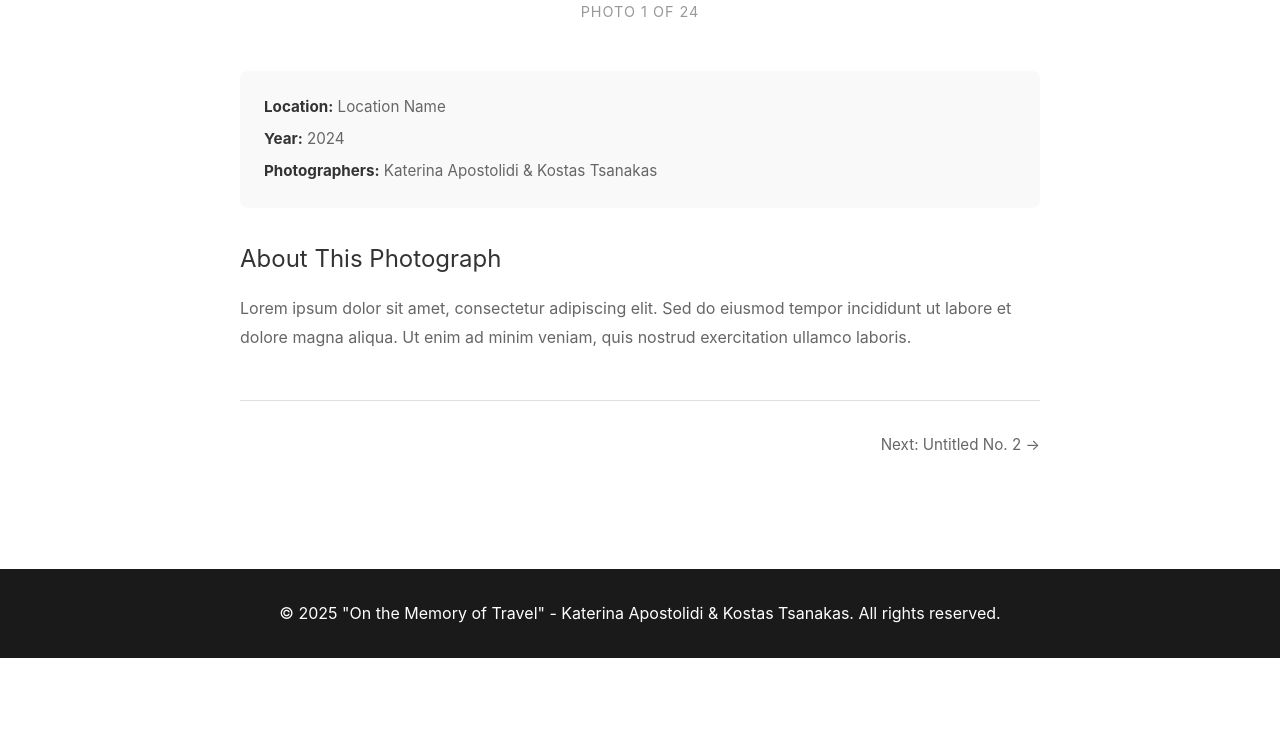
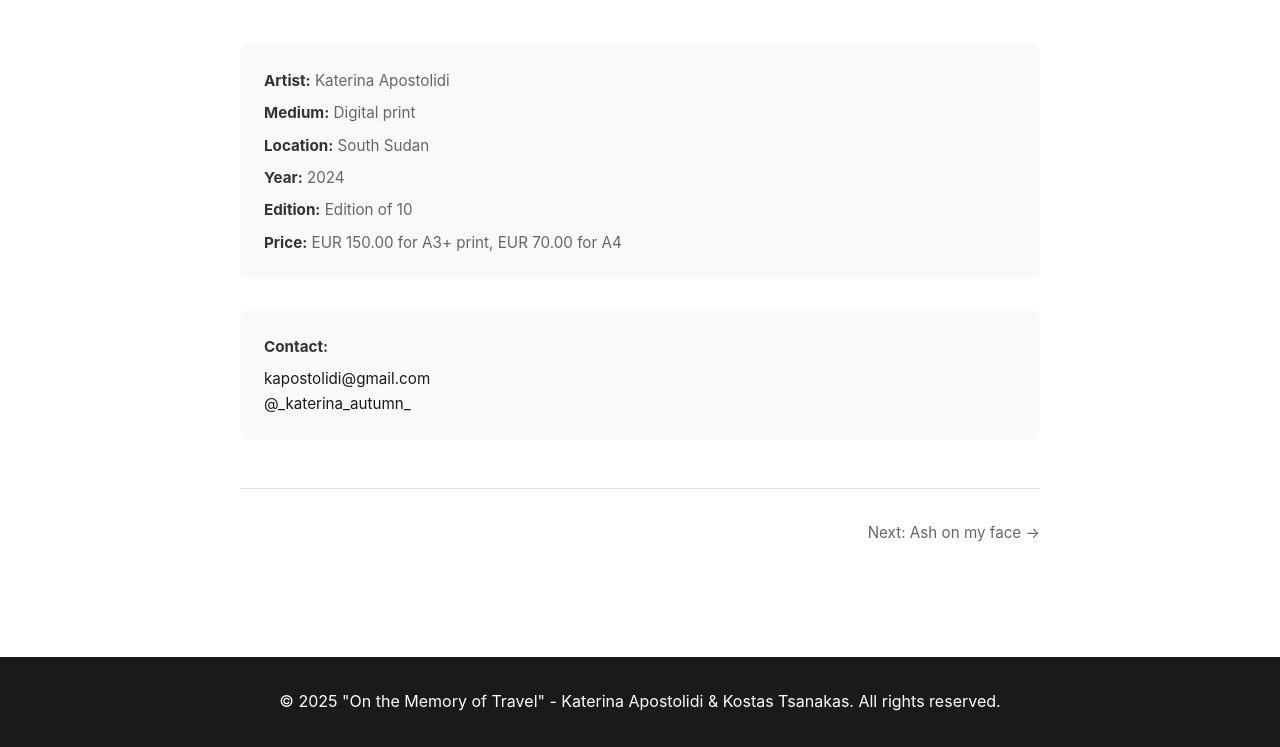
Before and after one commit to kaposto/myxa-exhibition, a plain HTML site: page index.html in a window 1280 px wide. Shown: the part 282-1029 px from the top of the page. Before the commit the page ends 940 px from the top, so only its background shows below. Drawn offline with Linux system fonts and the light colour scheme.

Commit message:
Update index.html

```diff
--- a/index.html
+++ b/index.html
@@ -34,13 +34,6 @@
             font-weight: 300;
             letter-spacing: 2px;
             margin-bottom: 0.5rem;
-        }
-
-        header .photographers {
-            font-size: 1rem;
-            color: #aaa;
-            font-style: italic;
-            letter-spacing: 1px;
         }
 
         .language-toggle {
@@ -142,6 +135,30 @@
             color: #333;
         }
 
+        .contact-section {
+            background: #f9f9f9;
+            padding: 1.5rem;
+            border-radius: 8px;
+            margin-top: 2rem;
+            font-size: 0.95rem;
+        }
+
+        .contact-section strong {
+            color: #333;
+            display: block;
+            margin-bottom: 0.5rem;
+        }
+
+        .contact-section a {
+            color: #1a1a1a;
+            text-decoration: none;
+            transition: color 0.3s;
+        }
+
+        .contact-section a:hover {
+            color: #666;
+        }
+
         .navigation-arrows {
             display: flex;
             justify-content: space-between;
@@ -200,7 +217,6 @@
             <button onclick="setLanguage('de')" id="lang-de">DE</button>
         </div>
         <h1 data-en="On the Memory of Travel" data-de="Über die Erinnerung an das Reisen">On the Memory of Travel</h1>
-        <p class="photographers">Katerina Apostolidi & Kostas Tsanakas</p>
     </header>
 
     <div id="photo-details-container">
@@ -215,42 +231,43 @@
         let currentLang = 'en';
 
         const photos = [
-            {id: 1, title: "Untitled No. 1", location: "Location Name", year: "2024", description: "Lorem ipsum dolor sit amet, consectetur adipiscing elit. Sed do eiusmod tempor incididunt ut labore et dolore magna aliqua. Ut enim ad minim veniam, quis nostrud exercitation ullamco laboris."},
-            {id: 2, title: "Untitled No. 2", location: "Location Name", year: "2024", description: "Duis aute irure dolor in reprehenderit in voluptate velit esse cillum dolore eu fugiat nulla pariatur. Excepteur sint occaecat cupidatat non proident."},
-            {id: 3, title: "Untitled No. 3", location: "Location Name", year: "2024", description: "Sed ut perspiciatis unde omnis iste natus error sit voluptatem accusantium doloremque laudantium, totam rem aperiam, eaque ipsa quae ab illo inventore veritatis."},
-            {id: 4, title: "Untitled No. 4", location: "Location Name", year: "2024", description: "At vero eos et accusamus et iusto odio dignissimos ducimus qui blanditiis praesentium voluptatum deleniti atque corrupti quos dolores."},
-            {id: 5, title: "Untitled No. 5", location: "Location Name", year: "2024", description: "Temporibus autem quibusdam et aut officiis debitis aut rerum necessitatibus saepe eveniet ut et voluptates repudiandae sint et molestiae non recusandae."},
-            {id: 6, title: "Untitled No. 6", location: "Location Name", year: "2024", description: "Nam libero tempore, cum soluta nobis est eligendi optio cumque nihil impedit quo minus id quod maxime placeat facere possimus."},
-            {id: 7, title: "Untitled No. 7", location: "Location Name", year: "2024", description: "Omnis voluptas assumenda est, omnis dolor repellendus. Temporibus autem quibusdam et aut officiis debitis aut rerum necessitatibus."},
-            {id: 8, title: "Untitled No. 8", location: "Location Name", year: "2024", description: "Itaque earum rerum hic tenetur a sapiente delectus, ut aut reiciendis voluptatibus maiores alias consequatur aut perferendis doloribus asperiores repellat."},
-            {id: 9, title: "Untitled No. 9", location: "Location Name", year: "2024", description: "Quis autem vel eum iure reprehenderit qui in ea voluptate velit esse quam nihil molestiae consequatur, vel illum qui dolorem eum fugiat."},
-            {id: 10, title: "Untitled No. 10", location: "Location Name", year: "2024", description: "Neque porro quisquam est, qui dolorem ipsum quia dolor sit amet, consectetur, adipisci velit, sed quia non numquam eius modi tempora incidunt."},
-            {id: 11, title: "Untitled No. 11", location: "Location Name", year: "2024", description: "Ut labore et dolore magnam aliquam quaerat voluptatem. Ut enim ad minima veniam, quis nostrum exercitationem ullam corporis suscipit laboriosam."},
-            {id: 12, title: "Untitled No. 12", location: "Location Name", year: "2024", description: "Nisi ut aliquid ex ea commodi consequatur? Quis autem vel eum iure reprehenderit qui in ea voluptate velit esse quam nihil molestiae consequatur."},
-            {id: 13, title: "Untitled No. 13", location: "Location Name", year: "2024", description: "Vel illum qui dolorem eum fugiat quo voluptas nulla pariatur. At vero eos et accusamus et iusto odio dignissimos ducimus qui blanditiis."},
-            {id: 14, title: "Untitled No. 14", location: "Location Name", year: "2024", description: "Praesentium voluptatum deleniti atque corrupti quos dolores et quas molestias excepturi sint occaecati cupiditate non provident."},
-            {id: 15, title: "Untitled No. 15", location: "Location Name", year: "2024", description: "Similique sunt in culpa qui officia deserunt mollitia animi, id est laborum et dolorum fuga. Et harum quidem rerum facilis est et expedita distinctio."},
-            {id: 16, title: "Untitled No. 16", location: "Location Name", year: "2024", description: "Nam libero tempore, cum soluta nobis est eligendi optio cumque nihil impedit quo minus id quod maxime placeat facere possimus."},
-            {id: 17, title: "Untitled No. 17", location: "Location Name", year: "2024", description: "Omnis voluptas assumenda est, omnis dolor repellendus. Temporibus autem quibusdam et aut officiis debitis aut rerum necessitatibus."},
-            {id: 18, title: "Untitled No. 18", location: "Location Name", year: "2024", description: "Saepe eveniet ut et voluptates repudiandae sint et molestiae non recusandae. Itaque earum rerum hic tenetur a sapiente delectus."},
-            {id: 19, title: "Untitled No. 19", location: "Location Name", year: "2024", description: "Ut aut reiciendis voluptatibus maiores alias consequatur aut perferendis doloribus asperiores repellat. Sed ut perspiciatis unde omnis iste natus error."},
-            {id: 20, title: "Untitled No. 20", location: "Location Name", year: "2024", description: "Sit voluptatem accusantium doloremque laudantium, totam rem aperiam, eaque ipsa quae ab illo inventore veritatis et quasi architecto beatae vitae."},
-            {id: 21, title: "Untitled No. 21", location: "Location Name", year: "2024", description: "Dicta sunt explicabo. Nemo enim ipsam voluptatem quia voluptas sit aspernatur aut odit aut fugit, sed quia consequuntur magni dolores eos."},
-            {id: 22, title: "Untitled No. 22", location: "Location Name", year: "2024", description: "Qui ratione voluptatem sequi nesciunt. Neque porro quisquam est, qui dolorem ipsum quia dolor sit amet, consectetur, adipisci velit."},
-            {id: 23, title: "Untitled No. 23", location: "Location Name", year: "2024", description: "Sed quia non numquam eius modi tempora incidunt ut labore et dolore magnam aliquam quaerat voluptatem. Ut enim ad minima veniam."},
-            {id: 24, title: "Untitled No. 24", location: "Location Name", year: "2024", description: "Quis nostrum exercitationem ullam corporis suscipit laboriosam, nisi ut aliquid ex ea commodi consequatur? Quis autem vel eum iure reprehenderit."}
+            {id: "1a", title: "Boy and cows in harmony", artist: "Katerina Apostolidi", medium: "Digital print", edition: "Edition of 10", location: "South Sudan", year: "2024", price: "EUR 150.00 for A3+ print, EUR 70.00 for A4", contact: "kapostolidi@gmail.com", instagram: "_katerina_autumn_"},
+            {id: "1b", title: "Ash on my face", artist: "Katerina Apostolidi", medium: "Digital print", edition: "Edition of 10", location: "South Sudan", year: "2024", price: "EUR 150.00 for A3+ print, EUR 70.00 for A4", contact: "kapostolidi@gmail.com", instagram: "_katerina_autumn_"},
+            {id: "2a", title: "From A Distance", artist: "Kostas Tsanakas", medium: "Inkjet print on matte paper", dimensions: "32.9 x 48.3 cm", edition: "Edition of 5", price: "EUR 130.00", contact: "edicionesropynol@gmail.com\n+491748905672"},
+            {id: "2b", title: "Somewhere in Ireland", artist: "Kostas Tsanakas", medium: "Analog print on photographic paper", dimensions: "26.0 x 39.0 cm", edition: "Edition of 5", price: "EUR 150.00", contact: "edicionesropynol@gmail.com\n+491748905672"},
+            {id: "3a", title: "Flirt", artist: "Kostas Tsanakas", medium: "Inkjet print on matte paper", dimensions: "32.9 x 48.3 cm", edition: "Edition of 5", price: "EUR 130.00", contact: "edicionesropynol@gmail.com\n+491748905672"},
+            {id: "3b", title: "San Victorino", artist: "Kostas Tsanakas", medium: "Inkjet print on matte paper", dimensions: "32.9 x 48.3 cm", edition: "Edition of 5", price: "EUR 130.00", contact: "edicionesropynol@gmail.com\n+491748905672"},
+            {id: "4a", title: "Look at me!", artist: "Katerina Apostolidi", medium: "Digital print", edition: "Edition of 10", location: "South Sudan", year: "2024", price: "EUR 100.00 for A3+ print, EUR 55.00 for A4", contact: "kapostolidi@gmail.com", instagram: "_katerina_autumn_"},
+            {id: "4b", title: "Baking and selling", artist: "Katerina Apostolidi", medium: "Digital print", edition: "Edition of 10", location: "South Sudan", year: "2024", price: "EUR 100.00 for A3+ print, EUR 55.00 for A4", contact: "kapostolidi@gmail.com", instagram: "_katerina_autumn_"},
+            {id: "5", title: "Dreams Of The Ocean", artist: "Kostas Tsanakas", medium: "Inkjet print on matte paper", dimensions: "32.9 x 48.3 cm", edition: "Edition of 5", price: "EUR 130.00", contact: "edicionesropynol@gmail.com\n+491748905672"},
+            {id: "6a", title: "So nice to see you", artist: "Katerina Apostolidi", medium: "Digital print", edition: "Edition of 10", location: "South Sudan", year: "2024", price: "EUR 100.00 for A3+ print, EUR 55.00 for A4", contact: "kapostolidi@gmail.com", instagram: "_katerina_autumn_"},
+            {id: "6b", title: "The Port Of Toamasina", artist: "Kostas Tsanakas", medium: "Inkjet print on matte paper", dimensions: "32.9 x 48.3 cm", edition: "Edition of 5", price: "EUR 130.00", contact: "edicionesropynol@gmail.com\n+491748905672"},
+            {id: "7a", title: "Calle 5a", artist: "Kostas Tsanakas", medium: "Inkjet print on matte paper", dimensions: "32.9 x 48.3 cm", edition: "Edition of 5", price: "EUR 130.00", contact: "edicionesropynol@gmail.com\n+491748905672"},
+            {id: "7b", title: "Lady At Window", artist: "Kostas Tsanakas", medium: "Inkjet print on matte paper", dimensions: "21.0 x 29.7 cm", edition: "Edition of 5", price: "EUR 120.00", contact: "edicionesropynol@gmail.com\n+491748905672"},
+            {id: "8a", title: "Women Workers", artist: "Kostas Tsanakas", medium: "Inkjet print on matte paper", dimensions: "32.9 x 48.3 cm", edition: "Edition of 5", price: "EUR 130.00", contact: "edicionesropynol@gmail.com\n+491748905672"},
+            {id: "8b", title: "Antifascismo", artist: "Kostas Tsanakas", medium: "Inkjet print on matte paper", dimensions: "32.9 x 48.3 cm", edition: "Edition of 5", price: "EUR 130.00", contact: "edicionesropynol@gmail.com\n+491748905672"},
+            {id: "9a", title: "Tailor", artist: "Katerina Apostolidi", medium: "Digital print", edition: "Edition of 10", location: "Pakistan", year: "2021", price: "EUR 100.00 for A3+ print, EUR 55.00 for A4", contact: "kapostolidi@gmail.com", instagram: "_katerina_autumn_"},
+            {id: "9b", title: "Salesman manicure", artist: "Katerina Apostolidi", medium: "Digital print", edition: "Edition of 10", location: "Pakistan", year: "2024", price: "EUR 100.00 for A3+ print, EUR 55.00 for A4", contact: "kapostolidi@gmail.com", instagram: "_katerina_autumn_"},
+            {id: "9c", title: "Butcher", artist: "Katerina Apostolidi", medium: "Digital print", edition: "Edition of 10", location: "Pakistan", year: "2021", price: "EUR 100.00 for A3+ print, EUR 55.00 for A4", contact: "kapostolidi@gmail.com", instagram: "_katerina_autumn_"},
+            {id: "10a", title: "Carrying food", artist: "Katerina Apostolidi", medium: "Digital print", edition: "Edition of 10", location: "South Sudan", year: "2024", price: "EUR 100.00 for A3+ print, EUR 55.00 for A4", contact: "kapostolidi@gmail.com", instagram: "_katerina_autumn_"},
+            {id: "10b", title: "Right after dance", artist: "Katerina Apostolidi", medium: "Digital print", edition: "Edition of 10", location: "South Sudan", year: "2024", price: "EUR 100.00 for A3+ print, EUR 55.00 for A4", contact: "kapostolidi@gmail.com", instagram: "_katerina_autumn_"},
+            {id: "11a", title: "Your Pedophile Priest Will Not Decide About My Uterus", artist: "Kostas Tsanakas", medium: "Inkjet print on matte paper", dimensions: "32.9 x 48.3 cm", edition: "Edition of 5", price: "EUR 130.00", contact: "edicionesropynol@gmail.com\n+491748905672"},
+            {id: "11b", title: "Man Machine", artist: "Kostas Tsanakas", medium: "Inkjet print on matte paper", dimensions: "32.9 x 48.3 cm", edition: "Edition of 5", price: "EUR 130.00", contact: "edicionesropynol@gmail.com\n+491748905672"},
+            {id: "12a", title: "I am the boss", artist: "Katerina Apostolidi", medium: "Digital print", edition: "Edition of 10", location: "South Sudan", year: "2024", price: "EUR 100.00 for A3+ print, EUR 55.00 for A4", contact: "kapostolidi@gmail.com", instagram: "_katerina_autumn_"},
+            {id: "12b", title: "Weeding", artist: "Katerina Apostolidi", medium: "Digital print", edition: "Edition of 10", location: "Pakistan", year: "2021", price: "EUR 100.00 for A3+ print, EUR 55.00 for A4", contact: "kapostolidi@gmail.com", instagram: "_katerina_autumn_"}
         ];
 
         function generatePhotoDetails() {
             const container = document.getElementById('photo-details-container');
-            photos.forEach(photo => {
-                const prevId = photo.id > 1 ? photo.id - 1 : null;
-                const nextId = photo.id < photos.length ? photo.id + 1 : null;
+            photos.forEach((photo, index) => {
+                const prevId = index > 0 ? photos[index-1].id : null;
+                const nextId = index < photos.length - 1 ? photos[index+1].id : null;
 
                 const detail = document.createElement('div');
                 detail.id = `photo-${photo.id}`;
                 detail.className = 'photo-detail';
-                detail.innerHTML = `
+
+                let contentHTML = `
                     <div class="container">
                         <div class="photo-header">
                             <h2>${photo.title}</h2>
@@ -260,26 +277,68 @@
                         <div class="photo-content">
                             <div class="photo-info">
                                 <div class="photo-meta">
-                                    <div><strong data-en="Location:" data-de="Ort:">Location:</strong> ${photo.location}</div>
-                                    <div><strong data-en="Year:" data-de="Jahr:">Year:</strong> ${photo.year}</div>
-                                    <div><strong data-en="Photographers:" data-de="Fotografen:">Photographers:</strong> Katerina Apostolidi & Kostas Tsanakas</div>
+                                    ${photo.artist ? `<div><strong>Artist:</strong> ${photo.artist}</div>` : ''}
+                                    ${photo.medium ? `<div><strong>Medium:</strong> ${photo.medium}</div>` : ''}
+                `;
+
+                // Different display for Katerina's photos vs Kostas's photos
+                if (photo.location) {
+                    // Katerina's format
+                    contentHTML += `
+                                    ${photo.location ? `<div><strong>Location:</strong> ${photo.location}</div>` : ''}
+                                    ${photo.year ? `<div><strong>Year:</strong> ${photo.year}</div>` : ''}
+                                    ${photo.edition ? `<div><strong>Edition:</strong> ${photo.edition}</div>` : ''}
+                                    ${photo.price ? `<div><strong>Price:</strong> ${photo.price}</div>` : ''}
+                    `;
+                } else {
+                    // Kostas's format
+                    contentHTML += `
+                                    ${photo.dimensions ? `<div><strong>Dimensions:</strong> ${photo.dimensions}</div>` : ''}
+                                    ${photo.edition ? `<div><strong>Edition:</strong> ${photo.edition}</div>` : ''}
+                                    ${photo.price ? `<div><strong>Price:</strong> ${photo.price}</div>` : ''}
+                    `;
+                }
+
+                contentHTML += `</div>`;
+
+                if (photo.contact) {
+                    if (photo.instagram) {
+                        // Katerina's contact format (email + instagram)
+                        contentHTML += `
+                                <div class="contact-section">
+                                    <strong>Contact:</strong>
+                                    <a href="mailto:${photo.contact}">${photo.contact}</a><br>
+                                    <a href="https://instagram.com/${photo.instagram}" target="_blank">@${photo.instagram}</a>
                                 </div>
+                        `;
+                    } else if (photo.contact.includes('\n')) {
+                        // Kostas's contact format (email + phone)
+                        const contactLines = photo.contact.split('\n');
+                        contentHTML += `
+                                <div class="contact-section">
+                                    <strong>Contact:</strong>
+                                    <a href="mailto:${contactLines[0]}">${contactLines[0]}</a><br>
+                                    <a href="tel:${contactLines[1]}">${contactLines[1]}</a>
+                                </div>
+                        `;
+                    }
+                }
 
-                                <h3 data-en="About This Photograph" data-de="Über diese Fotografie">About This Photograph</h3>
-                                <p>${photo.description}</p>
-
+                contentHTML += `
                                 <div class="navigation-arrows">
-                                    <a href="#" class="nav-arrow ${!prevId ? 'disabled' : ''}" onclick="${prevId ? `showPhoto(${prevId}); return false;` : 'return false;'}">
-                                        ${prevId ? `<span data-en="← Previous: ${photos[prevId-1].title}" data-de="← Zurück: ${photos[prevId-1].title}">← Previous: ${photos[prevId-1].title}</span>` : ''}
+                                    <a href="#" class="nav-arrow ${!prevId ? 'disabled' : ''}" onclick="${prevId ? `showPhoto('${prevId}'); return false;` : 'return false;'}">
+                                        ${prevId ? `<span data-en="← Previous: ${photos[index-1].title}" data-de="← Zurück: ${photos[index-1].title}">← Previous: ${photos[index-1].title}</span>` : ''}
                                     </a>
-                                    <a href="#" class="nav-arrow ${!nextId ? 'disabled' : ''}" onclick="${nextId ? `showPhoto(${nextId}); return false;` : 'return false;'}">
-                                        ${nextId ? `<span data-en="Next: ${photos[nextId-1].title} →" data-de="Weiter: ${photos[nextId-1].title} →">Next: ${photos[nextId-1].title} →</span>` : ''}
+                                    <a href="#" class="nav-arrow ${!nextId ? 'disabled' : ''}" onclick="${nextId ? `showPhoto('${nextId}'); return false;` : 'return false;'}">
+                                        ${nextId ? `<span data-en="Next: ${photos[index+1].title} →" data-de="Weiter: ${photos[index+1].title} →">Next: ${photos[index+1].title} →</span>` : ''}
                                     </a>
                                 </div>
                             </div>
                         </div>
                     </div>
                 `;
+
+                detail.innerHTML = contentHTML;
                 container.appendChild(detail);
             });
         }
@@ -287,18 +346,21 @@
         function showPhoto(id) {
             const photoDetails = document.querySelectorAll('.photo-detail');
             photoDetails.forEach(p => p.classList.remove('active'));
-            document.getElementById('photo-' + id).classList.add('active');
-            window.scrollTo(0, 0);
+            const targetPhoto = document.getElementById('photo-' + id);
+            if (targetPhoto) {
+                targetPhoto.classList.add('active');
+                window.scrollTo(0, 0);
+            }
         }
 
         function checkUrlParams() {
             const urlParams = new URLSearchParams(window.location.search);
             const photoId = urlParams.get('photo');
-            if (photoId && photoId >= 1 && photoId <= photos.length) {
-                showPhoto(parseInt(photoId));
+            if (photoId) {
+                showPhoto(photoId);
             } else {
                 // Show first photo by default
-                showPhoto(1);
+                showPhoto('1a');
             }
         }
 
```
